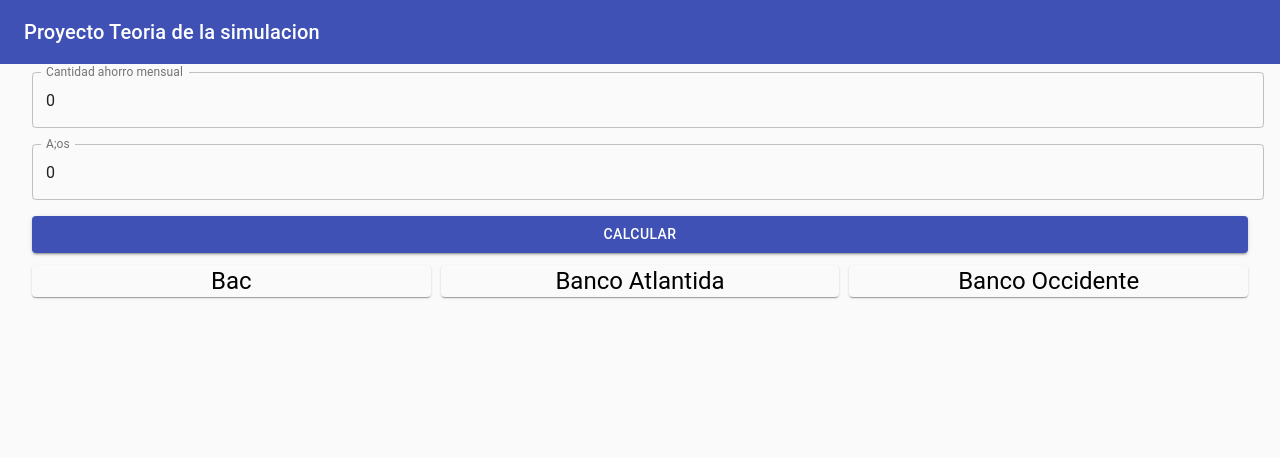
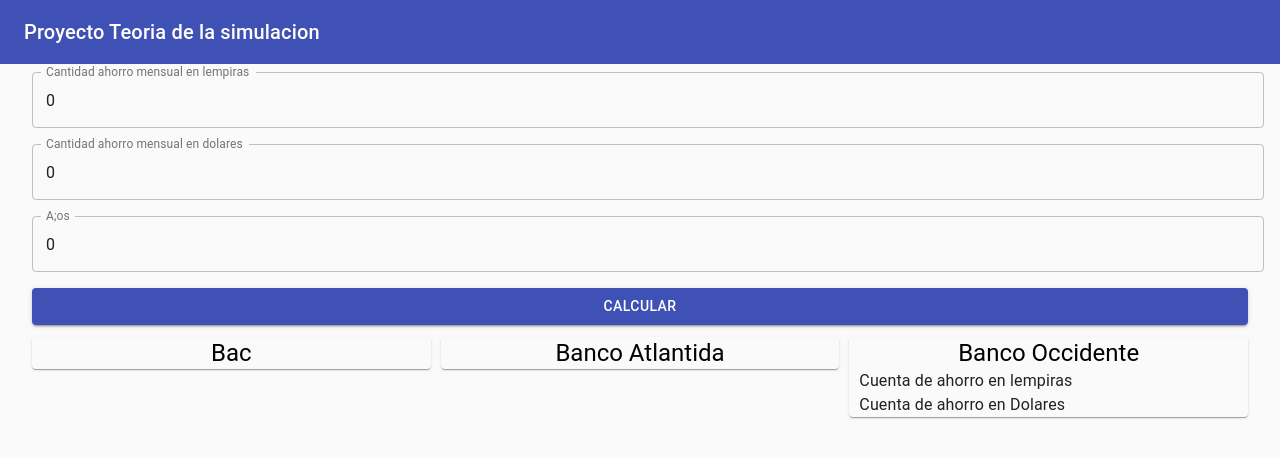
Before and after one commit to Hectorlobo10000/proyecto-simulacion, a React (Create React App) app: page / in a window 1280 px wide. Shown: the top 458 px of the page. Built offline with nearby package versions, Linux system fonts and the light colour scheme.

Commit message:
ahorro dolares y lempiras BO

```diff
--- a/src/components/HeaderWithContainer.js
+++ b/src/components/HeaderWithContainer.js
@@ -74,17 +74,25 @@
 
   const [state, setState] = React.useState({
     saveMonth: 0,
+    saveMonthD: 0,
     years: 0,
-    futures: [],
+    futuresL: [],
+    futuresD: [],
   });
 
   const handlerSaveMonth = event => {
     setState({ ...state, saveMonth: parseFloat(event.target.value, 2) });
   }
 
+  const handlerSaveMonthD = event => {
+    setState({ ...state, saveMonthD: parseFloat(event.target.value, 2) });
+  }
+
   const handlerYears = event => {
     setState({ ...state, years: parseFloat(event.target.value, 2) * 12 });
   }
+
+
 
   const math = (addSaveMonth, saveMonthInitial, i, ti) => {
     const rate = parseFloat((ti / 360).toFixed(8), 8); //tasa nominal diaria
@@ -98,8 +106,6 @@
       const newSaveMonth = parseFloat((addSaveMonth + interest).toFixed(2), 2); //nuevo capital
       addSaveMonth = parseFloat((newSaveMonth + saveMonthInitial).toFixed(2));
     }
-
-    //future.push(addSaveMonth);
     return addSaveMonth;
   }
 
@@ -108,105 +114,99 @@
     var future = [];
     var addSaveMonth = state.saveMonth; //ahorro por mes, entrada del usuario
     var saveMonthInitial =  state.saveMonth;
+
     for (var i = 1; i <= state.years; i ++) { //numero de anos del ahorro
       if (saveMonthInitial >= 500 && saveMonthInitial <= 50000) {
 
         const aSM = math(addSaveMonth, saveMonthInitial, i, 0.035);
-        addSaveMonth = aSM
+        addSaveMonth = aSM;
         future.push(aSM);
 
       } else if (saveMonthInitial >= 50000.01 && saveMonthInitial <= 100000) {
 
         const aSM = math(addSaveMonth, saveMonthInitial, i, 0.045);
-        addSaveMonth = aSM
+        addSaveMonth = aSM;
         future.push(aSM);
 
       } else if (saveMonthInitial >= 100000.01 && saveMonthInitial <= 200000) {
 
         const aSM = math(addSaveMonth, saveMonthInitial, i, 0.05);
-        addSaveMonth = aSM
+        addSaveMonth = aSM;
         future.push(aSM);
 
       } else if (saveMonthInitial >= 200000.01 && saveMonthInitial <= 500000) {
 
         const aSM = math(addSaveMonth, saveMonthInitial, i, 0.0575);
-        addSaveMonth = aSM
+        addSaveMonth = aSM;
         future.push(aSM);
 
       } else if (saveMonthInitial >= 500000.01 && saveMonthInitial <= 1000000) {
 
         const aSM = math(addSaveMonth, saveMonthInitial, i, 0.0650);
-        addSaveMonth = aSM
+        addSaveMonth = aSM;
         future.push(aSM);
 
       } else if (saveMonthInitial >= 1000000.01 && saveMonthInitial <= 2000000) {
 
         const aSM = math(addSaveMonth, saveMonthInitial, i, 0.0675);
-        addSaveMonth = aSM
+        addSaveMonth = aSM;
         future.push(aSM);
 
       } else if (saveMonthInitial >= 2000000.01 && saveMonthInitial <= 5000000) {
 
         const aSM = math(addSaveMonth, saveMonthInitial, i, 0.0725);
-        addSaveMonth = aSM
+        addSaveMonth = aSM;
         future.push(aSM);
 
       } else if (saveMonthInitial >= 5000000.01 && saveMonthInitial <= 10000000) {
 
         const aSM = math(addSaveMonth, saveMonthInitial, i, 0.0750);
-        addSaveMonth = aSM
+        addSaveMonth = aSM;
         future.push(aSM);
 
       } else if (state.saveMonth >= 10000000.01) {
 
         const aSM = math(addSaveMonth, saveMonthInitial, i, 0.08);
-        addSaveMonth = aSM
+        addSaveMonth = aSM;
         future.push(aSM);
 
       }
     }
-    setState({ ...state, futures: future });
-  }
 
+    var futureD = [];
+    var addSaveMonthD = state.saveMonthD;
+    var saveMonthInitialD =  state.saveMonthD;
 
-/*   const calculator = () => {
-    var future = [];
-    var addSaveMonth = state.saveMonth; //ahorro por mes, entrada del usuario
-    var saveMonthInitial =  state.saveMonth;
-    for (var i = 1; i <= state.years; i ++) { //numero de anos del ahorro
-      if (saveMonthInitial >= 500 && saveMonthInitial <= 50000) {
-        const rate = parseFloat((0.035 / 360).toFixed(8), 8); //tasa nominal diaria
-        if (i === 1) {
-          const interest = parseFloat((addSaveMonth * rate * 30).toFixed(2), 2); //intereses
-          const newSaveMonth = parseFloat((addSaveMonth + interest).toFixed(2), 2); //nuevo capital
-          addSaveMonth = newSaveMonth;
-        }
-        else {
-          const interest = parseFloat(((addSaveMonth + saveMonthInitial) * rate * 30).toFixed(2), 2); //intereses
-          const newSaveMonth = parseFloat((addSaveMonth + interest).toFixed(2), 2); //nuevo capital
-          addSaveMonth = parseFloat((newSaveMonth + saveMonthInitial).toFixed(2));
-        }
+    for (var j = 1; j <= state.years; j++) { //numero de anos del ahorro
+      if (saveMonthInitialD >= 250 && saveMonthInitialD <= 1000) {
 
-        future.push(addSaveMonth);
-      } else if (state.saveMonth >= 50000.01 && state.saveMonth <= 100000) {
-        const rate = parseFloat((0.045 / 360).toFixed(8), 8); //tasa nominal diaria
-        if (i === 1) {
-          const interest = parseFloat((addSaveMonth * rate * 30).toFixed(2), 2); //intereses
-          const newSaveMonth = parseFloat((addSaveMonth + interest).toFixed(2), 2); //nuevo capital
-          addSaveMonth = newSaveMonth;
-        }
-        else {
-          const interest = parseFloat(((addSaveMonth + saveMonthInitial) * rate * 30).toFixed(2), 2); //intereses
-          const newSaveMonth = parseFloat((addSaveMonth + interest).toFixed(2), 2); //nuevo capital
-          addSaveMonth = parseFloat((newSaveMonth + saveMonthInitial).toFixed(2));
-        }
+        const aSM = math(addSaveMonthD, saveMonthInitialD, j, 0.012);
+        addSaveMonthD = aSM;
+        futureD.push(aSM);
 
-        future.push(addSaveMonth);
+      } else if (saveMonthInitialD >= 1000.01 && saveMonthInitialD <= 50000) {
+
+        const aSM = math(addSaveMonthD, saveMonthInitialD, j, 0.0190);
+        addSaveMonthD = aSM;
+        futureD.push(aSM);
+
+      } else if (saveMonthInitialD >= 50000.01 && saveMonthInitialD <= 150000) {
+
+        const aSM = math(addSaveMonthD, saveMonthInitialD, j, 0.0275);
+        addSaveMonthD = aSM;
+        futureD.push(aSM);
+
+      } else if (saveMonthInitialD >= 150000.01) {
+
+        const aSM = math(addSaveMonthD, saveMonthInitialD, j, 0.035);
+        addSaveMonthD = aSM;
+        futureD.push(aSM);
+
       }
     }
-    setState({ ...state, futures: future });
-  } */
-
+    setState({ ...state, futuresL: future, futuresD: futureD });
+    //setState({ ...state, futuresD: futureD });
+  }
 
   return (
     <React.Fragment>
@@ -225,11 +225,20 @@
           <TextField
             fullWidth
             id="saveMonth"
-            label="Cantidad ahorro mensual"
+            label="Cantidad ahorro mensual en lempiras"
             variant="outlined"
             type="number"
             defaultValue={0}
             onChange={handlerSaveMonth}
+          />
+          <TextField
+            fullWidth
+            id="saveMonthD"
+            label="Cantidad ahorro mensual en dolares"
+            variant="outlined"
+            type="number"
+            defaultValue={0}
+            onChange={handlerSaveMonthD}
           />
           <TextField
             fullWidth
@@ -264,9 +273,16 @@
               <Grid item xs={4}>
                 <Paper className={classes.paper}>
                   <Typography variant="h5" align="center" className={classes.title}>Banco Occidente</Typography>
+                  <Typography variant="body1" align="left">Cuenta de ahorro en lempiras</Typography>
                   {
-                    state.futures.map((value, index) => (
+                    state.futuresL.map((value, index) => (
                       <Typography key={value} variant="body2" align="left">{index + 1}. Interes mas ahorro mensual: {String(value)} LPS.</Typography>
+                    ))
+                  }
+                  <Typography variant="body1" align="left">Cuenta de ahorro en Dolares</Typography>
+                  {
+                    state.futuresD.map((value, index) => (
+                      <Typography key={value} variant="body2" align="left">{index + 1}. Interes mas ahorro mensual: {String(value)} USD.</Typography>
                     ))
                   }
                 </Paper>
```
